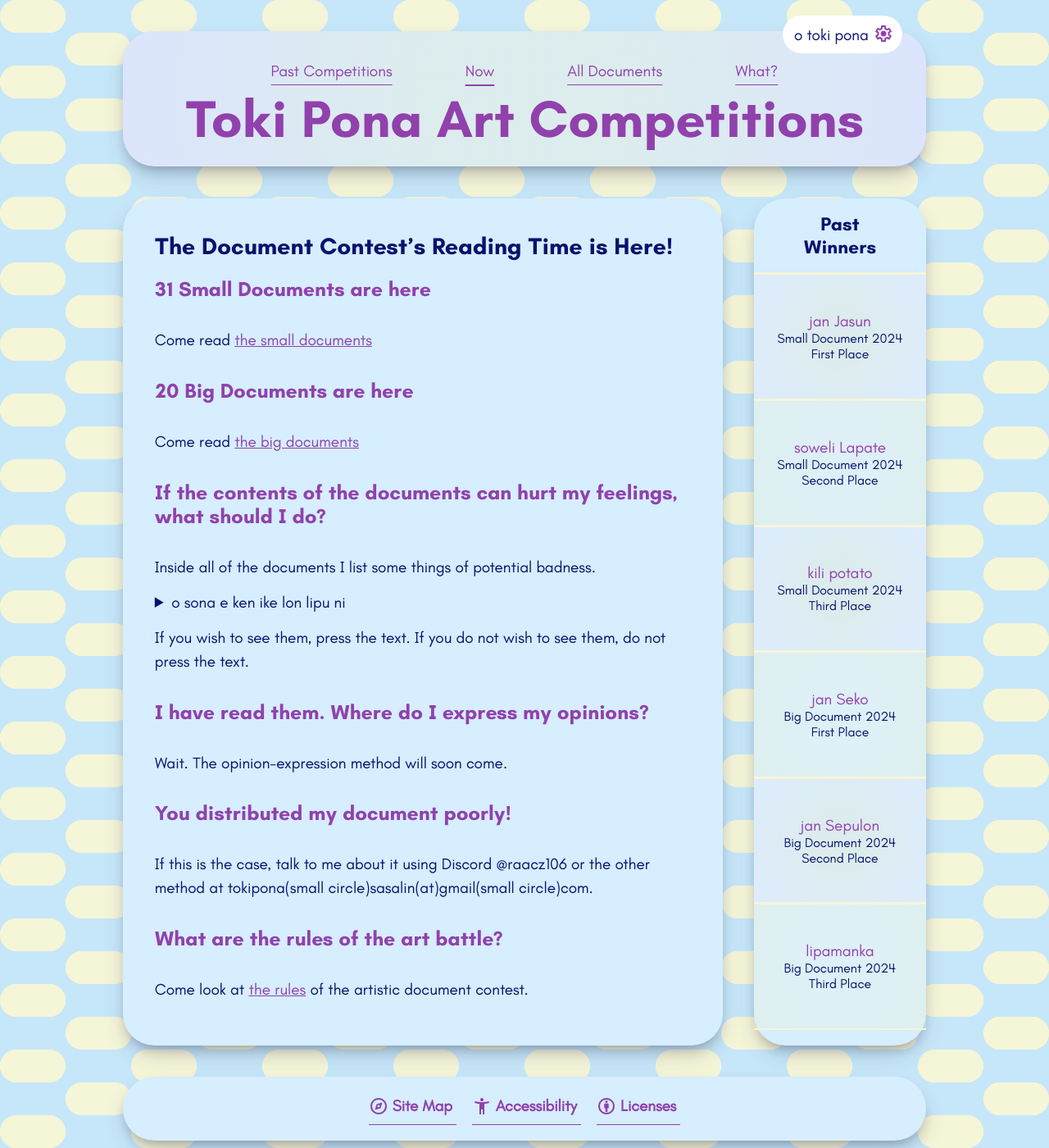
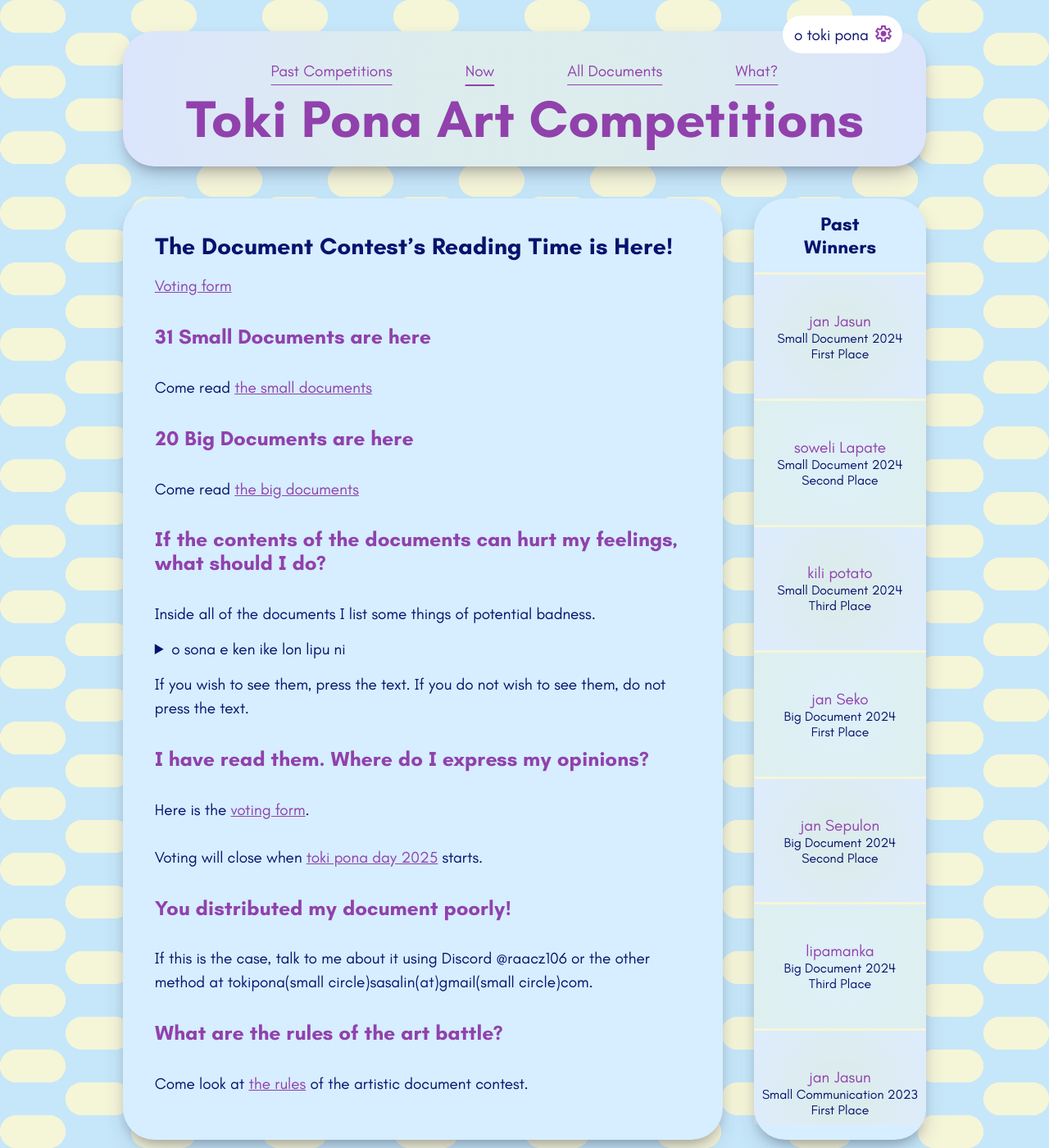
Before and after one commit to raacz/utala, a Jekyll site: the page built from tenpo-ni_en.md, in a window 1280 px wide and 1400 px high. Shown: the whole window at 82% size. Built offline with Jekyll 4.4.1, drawn with Linux system fonts in a browser that asks for light colours.

```diff
--- a/tenpo-ni_en.md
+++ b/tenpo-ni_en.md
@@ -5,6 +5,9 @@ title: Now
 ---
 
 # The Document Contest's Reading Time is Here!
+
+[Voting form](https://docs.google.com/forms/d/e/1FAIpQLSfIfL0OgZ6lLHDv4sabXXYdQg3Lmln8Qg0saygi0d3aJtHUvA/viewform
+)
 
 ## 31 Small Documents are here
 
@@ -29,7 +32,10 @@ If you do not wish to see them, do not press the text.
 
 ## I have read them. Where do I express my opinions?
 
-Wait. The opinion-expression method will soon come.
+Here is the [voting form](https://docs.google.com/forms/d/e/1FAIpQLSfIfL0OgZ6lLHDv4sabXXYdQg3Lmln8Qg0saygi0d3aJtHUvA/viewform).
+
+Voting will close when [toki pona day 2025](https://suno.pona.la/2025/) starts.
+
 
 ## You distributed my document poorly!
 If this is the case, talk to me about it using Discord @raacz106 or the other method at tokipona(small circle)sasalin(at)gmail(small circle)com.
```
Also changed, not shown: tenpo-ni_tok.md (+3 -1 lines).
